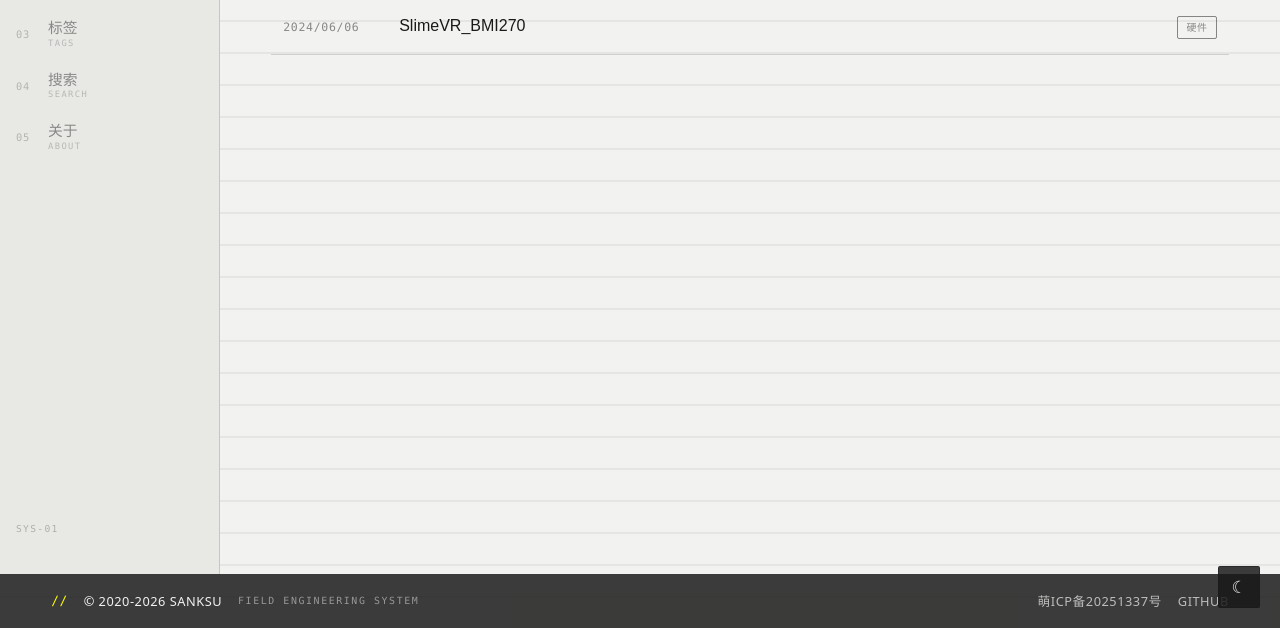
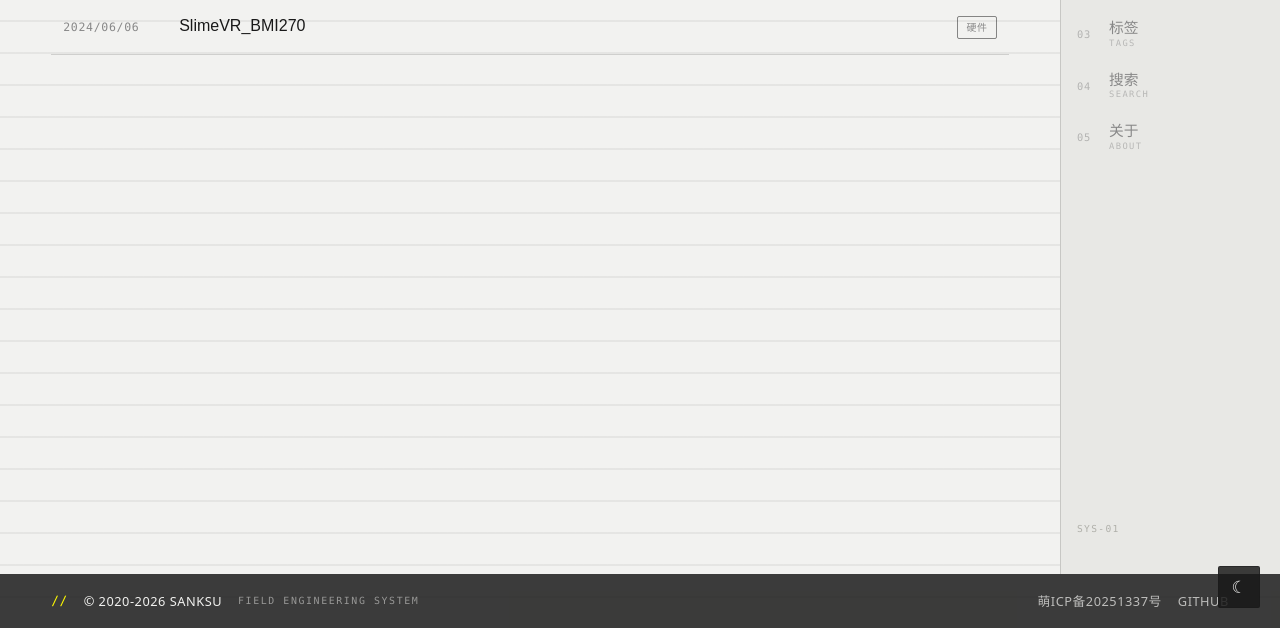
Before and after one commit to Sanksu/sanksu.github.io, an Astro site: page / in a window 1280 px wide. Shown: the part 172-800 px from the top of the page. Built offline with nearby package versions, Linux system fonts and the light colour scheme; Astro itself is replaced by a stand-in of ours; some packages are replaced by stand-ins of ours.

Commit message:
style: 导航栏移至右侧
调整 shell 网格布局：main 在左、rail 在右。
rail 边框从 border-right 改为 border-left。

```diff
--- a/src/styles/global.scss
+++ b/src/styles/global.scss
@@ -65,11 +65,11 @@
 
 .ek-shell {
   display: grid;
-  grid-template-columns: var(--ek-rail-w) 1fr;
+  grid-template-columns: 1fr var(--ek-rail-w);
   grid-template-rows: auto 1fr auto;
   grid-template-areas:
     'topbar topbar'
-    'rail   main'
+    'main   rail'
     'dock   dock';
   min-height: 100vh;
 }/* --- Topbar（炭黑 dock）--- */
@@ -164,7 +164,7 @@
 .ek-rail {
   grid-area: rail;
   background: var(--ek-paper-soft);
-  border-right: 1px solid var(--ek-line);
+  border-left: 1px solid var(--ek-line);
   padding: 1.5rem 0;
   display: flex;
   flex-direction: column;
@@ -1260,7 +1260,7 @@
     overflow-x: auto;
     padding: 0.4rem 0.75rem;
     gap: 0.15rem;
-    border-right: none;
+    border-left: none;
     border-bottom: 1px solid var(--ek-line);
     z-index: 90;
     -webkit-overflow-scrolling: touch;
```
